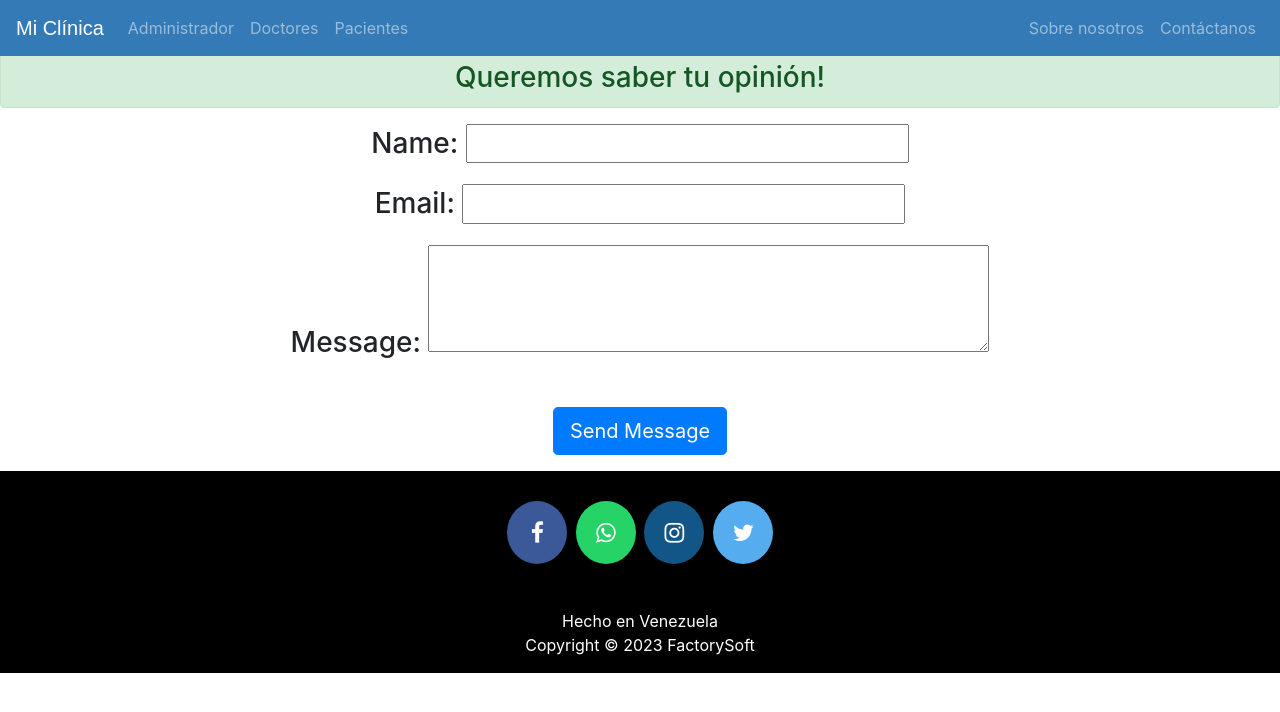
After one commit to HappyCoder77/hospital_management_app, a Django app: page /contact-us in a window 1280 px wide. The commit adds this page. Shown: the top 712 px of the page. Run offline with Django 4.2, Linux system fonts and the light colour scheme; some libraries are stand-ins or nearby versions.

Commit message:
add funcionality to cards and contact us links

```diff
--- /dev/null
+++ b/hospital/forms.py
@@ -0,0 +1,8 @@
+from django import forms
+
+
+#for contact us page
+class ContactUsForm(forms.Form):
+    Name = forms.CharField(max_length=30)
+    Email = forms.EmailField()
+    Message = forms.CharField(max_length=500,widget=forms.Textarea(attrs={'rows': 3, 'cols': 30}))
--- a/hospital/urls.py
+++ b/hospital/urls.py
@@ -6,6 +6,7 @@ urlpatterns = [
     path('',views.HomeTemplateView.as_view(),name=''),
     path('admin-click',views.AdminClickTemplateView.as_view(),name='admin_click'),
     path('doctor-click',views.DoctorClickTemplateView.as_view(),name='doctor_click'),
-    path('pacient-click',views.PatientClickTemplateView.as_view(),name='patient_click'),
+    path('patient-click',views.PatientClickTemplateView.as_view(),name='patient_click'),
     path('about-us',views.AboutUsTemplateView.as_view(),name='about_us'),
+    path('contact-us',views.contactus_view,name='contact_us'),
 ]
--- a/hospital/views.py
+++ b/hospital/views.py
@@ -1,5 +1,9 @@
+from django.conf import settings
+from django.core.mail import send_mail
+from django.shortcuts import render
 from django.views.generic import TemplateView
 
+from .forms import ContactUsForm
 
 class HomeTemplateView(TemplateView):
     template_name = "index.html"
@@ -19,3 +23,16 @@ class PatientClickTemplateView(TemplateView):
 
 class AboutUsTemplateView(TemplateView):
     template_name = "hospital/aboutus.html"
+
+
+def contactus_view(request):
+    sub = ContactUsForm()
+    if request.method == 'POST':
+        sub = ContactUsForm(request.POST)
+        if sub.is_valid():
+            email = sub.cleaned_data['Email']
+            name=sub.cleaned_data['Name']
+            message = sub.cleaned_data['Message']
+            send_mail(str(name)+' || '+str(email),message,settings.EMAIL_HOST_USER, settings.EMAIL_RECEIVING_USER, fail_silently = False)
+            return render(request, 'hospital/contactussuccess.html')
+    return render(request, 'contactus.html', {'form':sub})
--- /dev/null
+++ b/templates/contactus.html
@@ -0,0 +1,41 @@
+<!DOCTYPE html>
+{% load static %}
+<html lang="en" dir="ltr">
+
+<head>
+  <meta name="viewport" content="width=device-width, initial-scale=1, shrink-to-fit=no">
+
+  <title>Mi Clínica || Contáctanos</title>
+
+
+</head>
+
+<body>
+
+  {% include "includes/navbar.html" %}
+  <br><br>
+
+  <center>
+    <h3 class='alert alert-success'>Queremos saber tu opinión!</h3>
+
+    <form method="POST">
+      <!-- Very Important csrf Token -->
+      {% csrf_token %}
+      <div class="form-group">
+        <p>
+        <h3>{{ form.as_p }}</h3>
+        </p>
+        <br>
+        <input type="submit" value="Send Message" class='btn btn-primary btn-lg'>
+      </div>
+    </form>
+  </center>
+  {% include "includes/footer.html" %}
+</body>
+<!--
+developed By : sumit kumar
+facebook : fb.com/sumit.luv
+youtube : youtube.com/lazycoders
+-->
+
+</html>
--- a/templates/includes/admin_doctor_patient_card.html
+++ b/templates/includes/admin_doctor_patient_card.html
@@ -61,7 +61,7 @@
       <div class="card">
         <img src="{% static "images/admin.png" %}" alt="John" style="width:100%">
         <p class="title">ADMINISTRADOR</p>
-        <p><button><a href="#">VER</a></button></p>
+        <p><button><a href="{% url 'admin_click' %}">VER</a></button></p>
       </div>
 
     </div>
@@ -70,7 +70,7 @@
       <div class="card">
         <img src="{% static "images/doctor.png" %}" alt="John" style="width:100%">
         <p class="title">DOCTOR</p>
-        <p><button><a href="#">VER</a></button></p>
+        <p><button><a href="{% url 'doctor_click' %}">VER</a></button></p>
       </div>
     </div>
 
@@ -78,7 +78,7 @@
       <div class="card">
         <img src="{% static "images/patient.jpg" %}" alt="John" style="width:100%">
         <p class="title">PACIENTE</p>
-        <p><button><a href="#">VER</a></button></p>
+        <p><button><a href="{% url 'patient_  click' %}">VER</a></button></p>
       </div>
     </div>
 
--- a/templates/includes/navbar.html
+++ b/templates/includes/navbar.html
@@ -47,7 +47,7 @@
 
         <div class="navbar-nav">
           <a href="{% url 'about_us' %}" class="nav-item nav-link">Sobre nosotros</a>
-          <a href="#" class="nav-item nav-link">Contáctanos</a>
+          <a href="{% url 'contact_us' %}" class="nav-item nav-link">Contáctanos</a>
         </div>
 
       </div>
```
Also changed, not shown: core/settings.py (+19 -0 lines).
